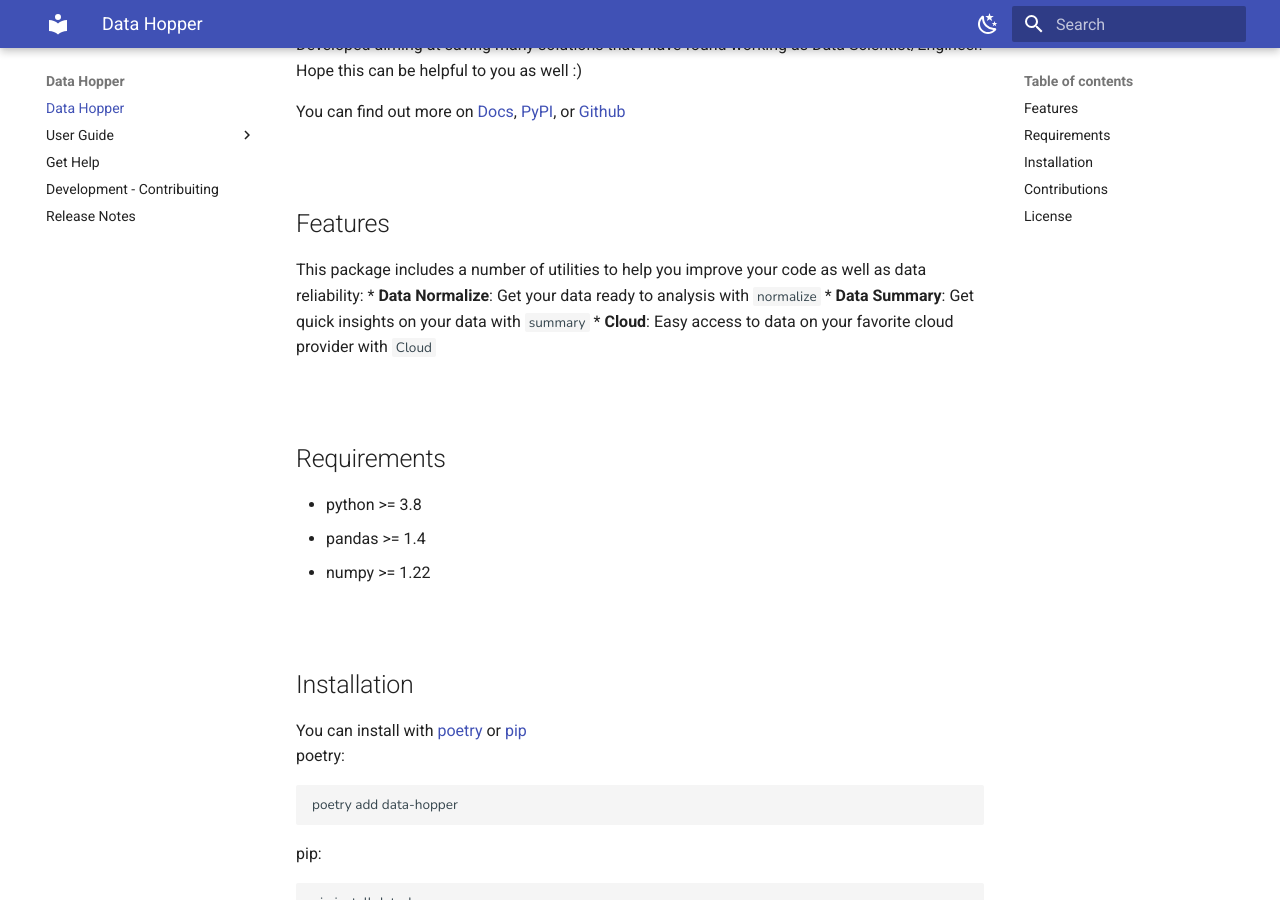
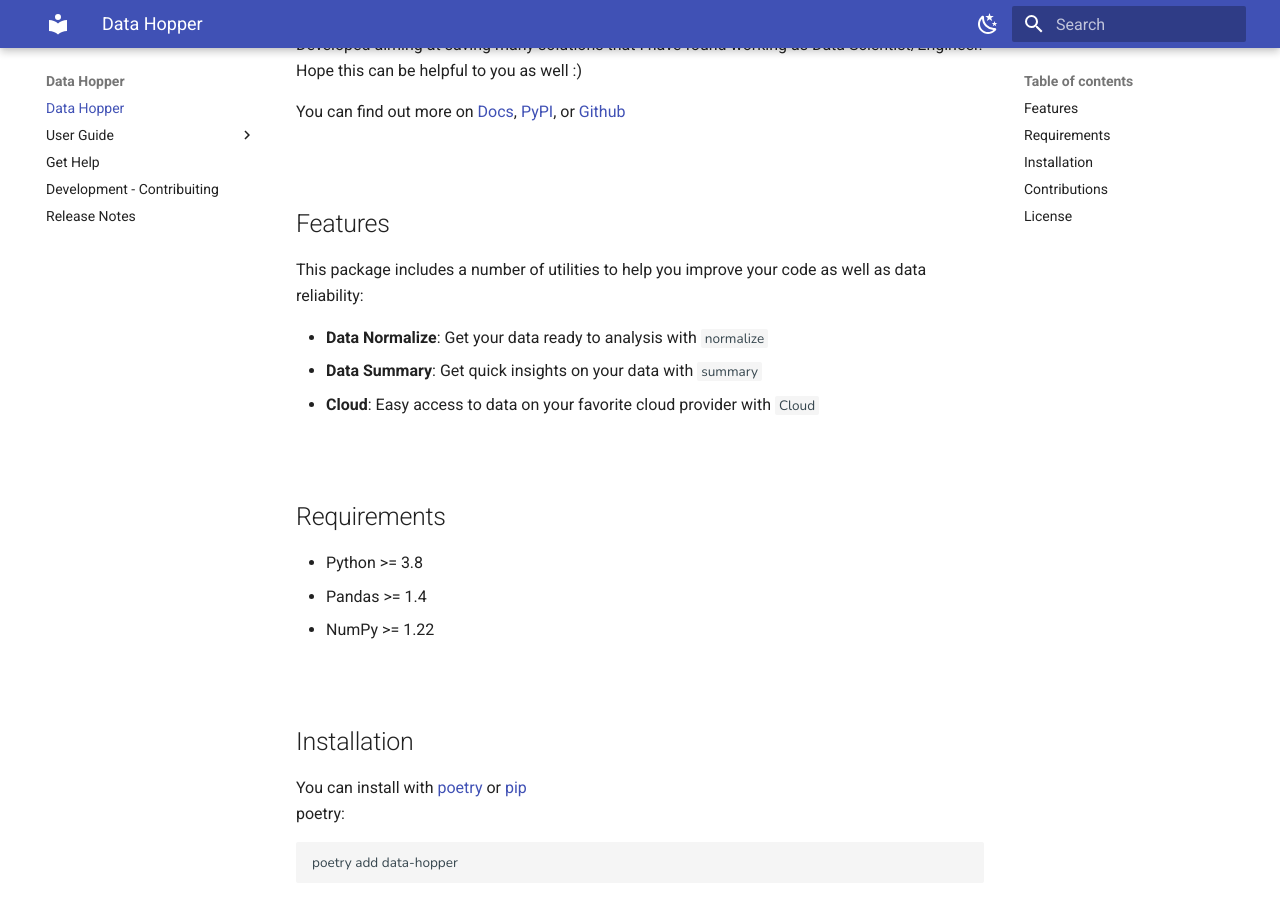
Before and after one commit to tomasoak/datahopper, an MkDocs documentation site: the page built from docs/index.md, in a window 1280 px wide and 900 px high, scrolled down 300 px. Built offline with MkDocs 1.6.1 and Material for MkDocs 9.7.7, drawn with Linux system fonts in a browser that asks for light colours.

```diff
--- a/docs/index.md
+++ b/docs/index.md
@@ -21,17 +21,20 @@ You can find out more on [Docs](https://data-hopper.netlify.app/), [PyPI](https:
 <br>
 
 ## Features
+
 This package includes a number of utilities to help you improve your code as well as data reliability:
+
 * **Data Normalize**: Get your data ready to analysis with `normalize`
 * **Data Summary**: Get quick insights on your data with `summary`
 * **Cloud**: Easy access to data on your favorite cloud provider with `Cloud`
 
 <br>
 
+
 ## Requirements
-  - python >= 3.8
-  - pandas >= 1.4
-  - numpy >= 1.22
+  - Python >= 3.8
+  - Pandas >= 1.4
+  - NumPy >= 1.22
 
 <br>
 
```
